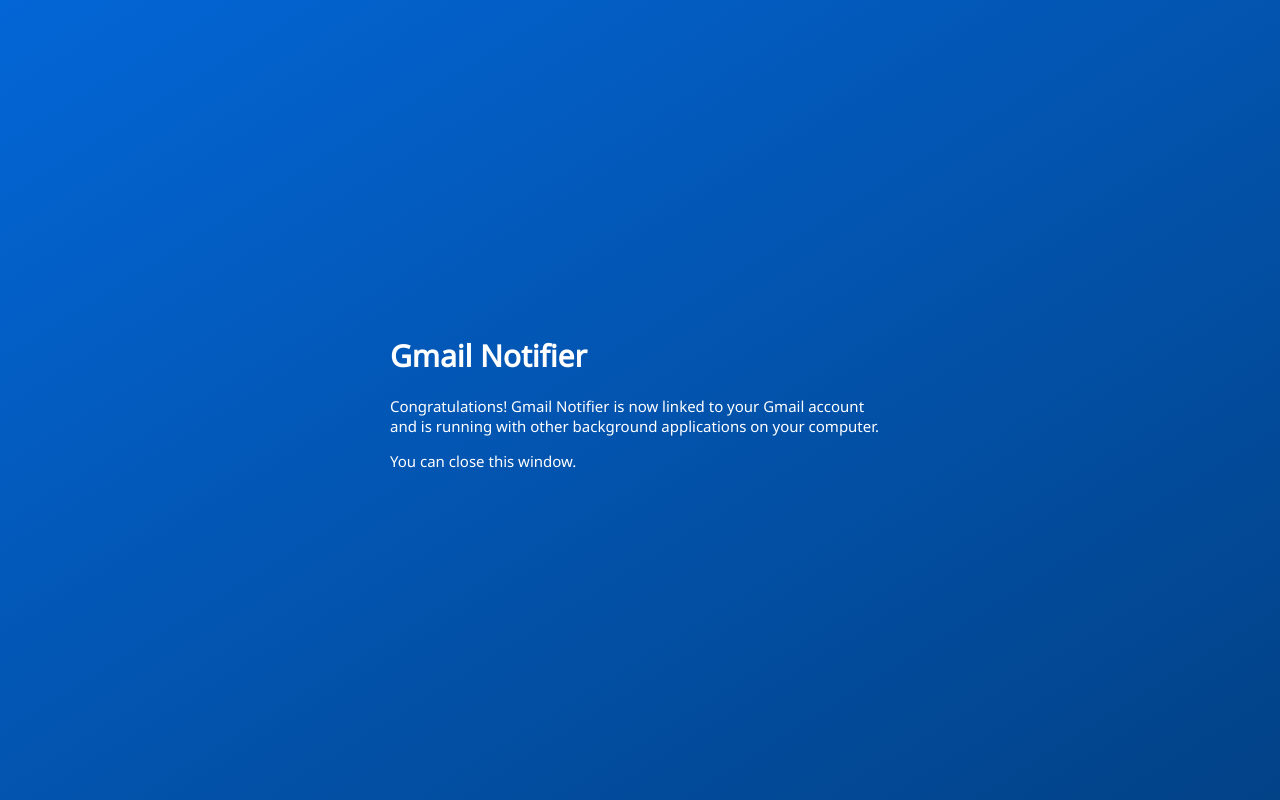
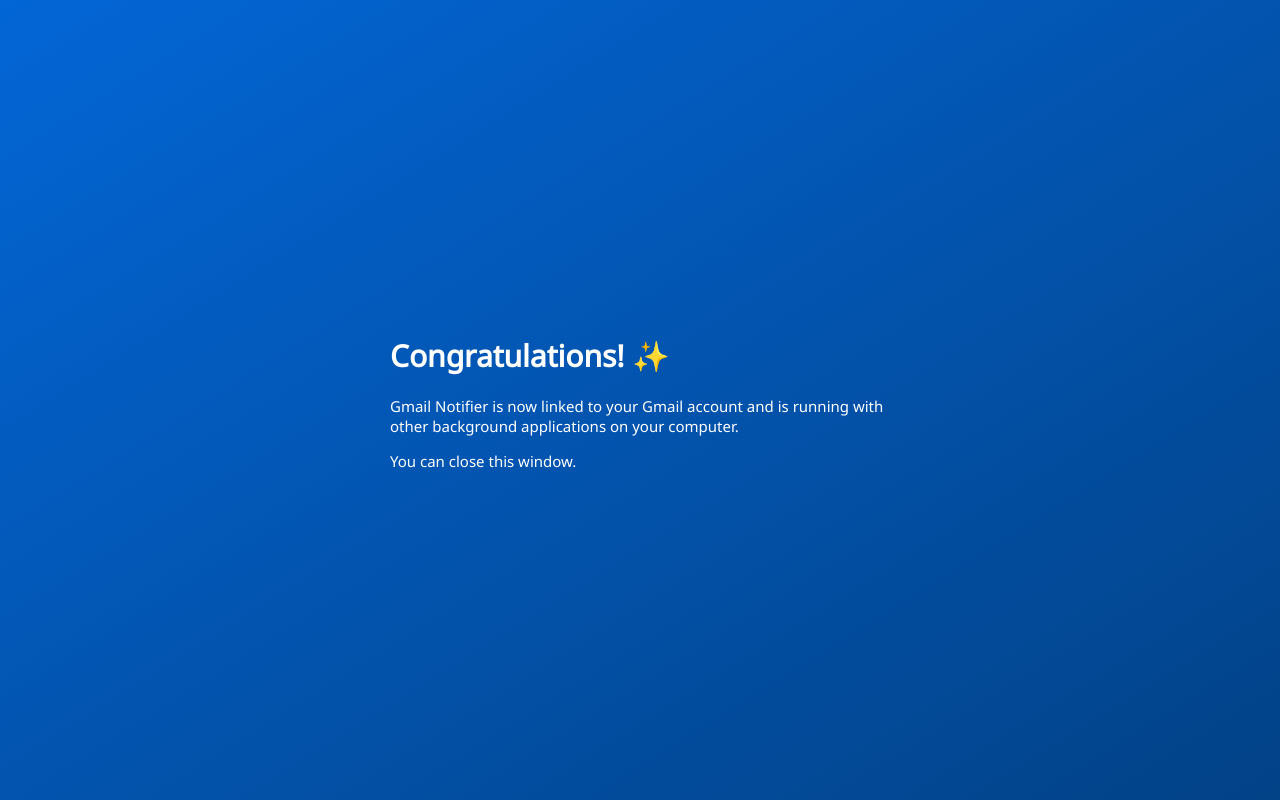
Before and after one commit to xavierfoucrier/inbox-notifier, a plain HTML site: page code/Resources/oauth/message.html in a window 1280 px wide. Drawn offline with Linux system fonts and the light colour scheme.

Commit message:
Adjust the congratulation message

```diff
--- a/code/Resources/oauth/message.html
+++ b/code/Resources/oauth/message.html
@@ -36,8 +36,8 @@
       }
     </style>
     <div class="box">
-      <h1>Gmail Notifier</h1>
-      <p>Congratulations! Gmail Notifier is now linked to your Gmail account and is running with other background applications on your computer.</p>
+      <h1>Congratulations! ✨</h1>
+      <p>Gmail Notifier is now linked to your Gmail account and is running with other background applications on your computer.</p>
       <p>You can close this window.</p>
     </div>
   </body>
```
